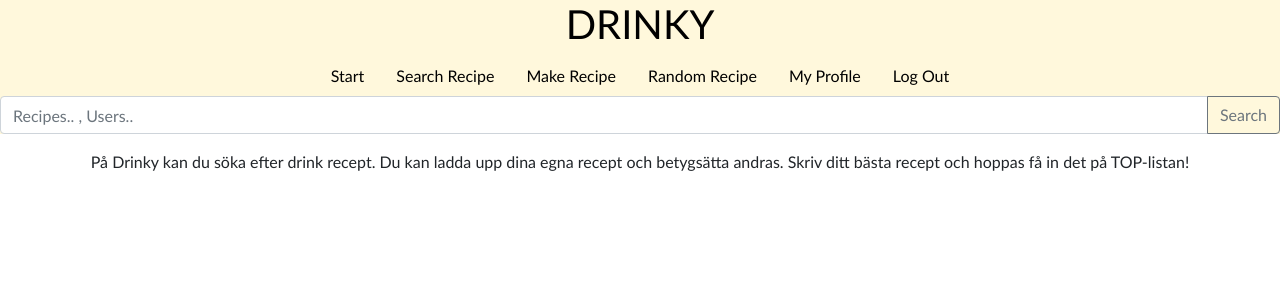
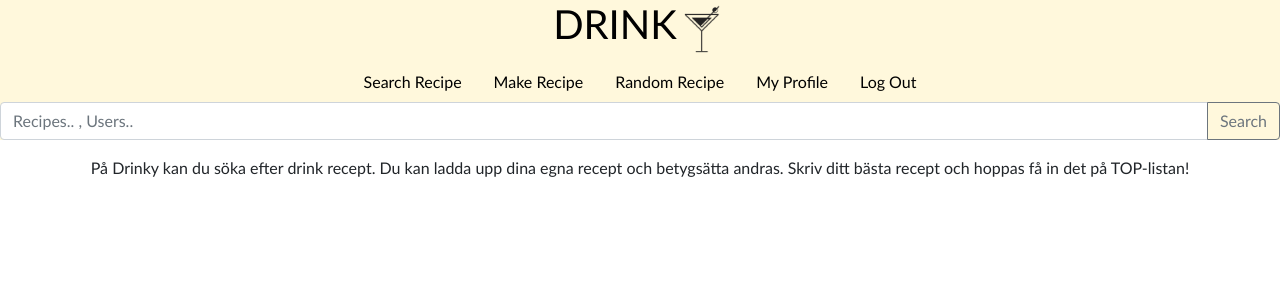
Before and after one commit to zeppsan/Drinky, a PHP site: page /index.php in a window 1280 px wide. Shown: the top 300 px of the page. Run offline with PHP 8.4, Linux system fonts and the light colour scheme; the visitor is signed in with stand-in values (Sample User, id 1).

Commit message:
la till bild som y

```diff
--- a/css/style.css
+++ b/css/style.css
@@ -1,3 +1,12 @@
+/*
+    Author:
+        Frida Westerlund
+        Eric Qvarnström
+
+      Description:
+        Our own style/css of the website. Included in all our pages through header.php, togheter with bootstrap css.
+*/
+
 html {
     height: 100%;
     width: 100%;
@@ -25,16 +34,9 @@ a, a:hover {
     text-decoration: none;
 }
 
-
-/* .input-group {
-
-}
-*/
-
 .infoArea {
     text-align: center;
 }
-
 
 /*
 ## General Classes ##
@@ -88,9 +90,6 @@ a, a:hover {
     border-radius: 1em;
 }
 
-.profile {
-
-}
 
 .profile .title {
     font-size: 2em;
--- a/header.php
+++ b/header.php
@@ -1,10 +1,17 @@
+<!--
+    Author:
+        Frida Westerlund
+
+      Description:
+        This is the header for our webpage. That will be included in every page.
+-->
+
 <?php
 
   if(session_status() != PHP_SESSION_ACTIVE)
     session_start();
+?>
 
-
-?>
 <html>
   <head>
       <meta charset="UTF-8">
@@ -12,13 +19,12 @@
       <title>Drinky</title>
       <link rel="stylesheet" href="css/bootstrap.min.css" type="text/css">
       <link rel="stylesheet" href="css/style.css" type="text/css">
-
   </head>
   <header>
-    <div class="appName"><a href="index.php"><h1>DRINKY</h1></a></div>
+    <div class="appName"><a href="index.php"><h1>DRINK<img src="media/coctail.png" width="50px" height="50px"></h1></a></div>
 
     <nav class="nav justify-content-center">
-        <a class="nav-link active" href="index.php">Start</a>
+        <!-- <a class="nav-link active" href="index.php">Start</a> -->
         <a class="nav-link active" href="#">Search Recipe</a>
         <a class="nav-link" href="add_recipe.php">Make Recipe</a>
         <a class="nav-link" href="#">Random Recipe</a>
--- a/profile.php
+++ b/profile.php
@@ -11,7 +11,6 @@
         Variables in:
             username        - Username
             password        - Password
-
 
     */
 
```
Also changed, not shown: media/coctail.png (added). Lines whose indentation alone changed are shown as unchanged.
